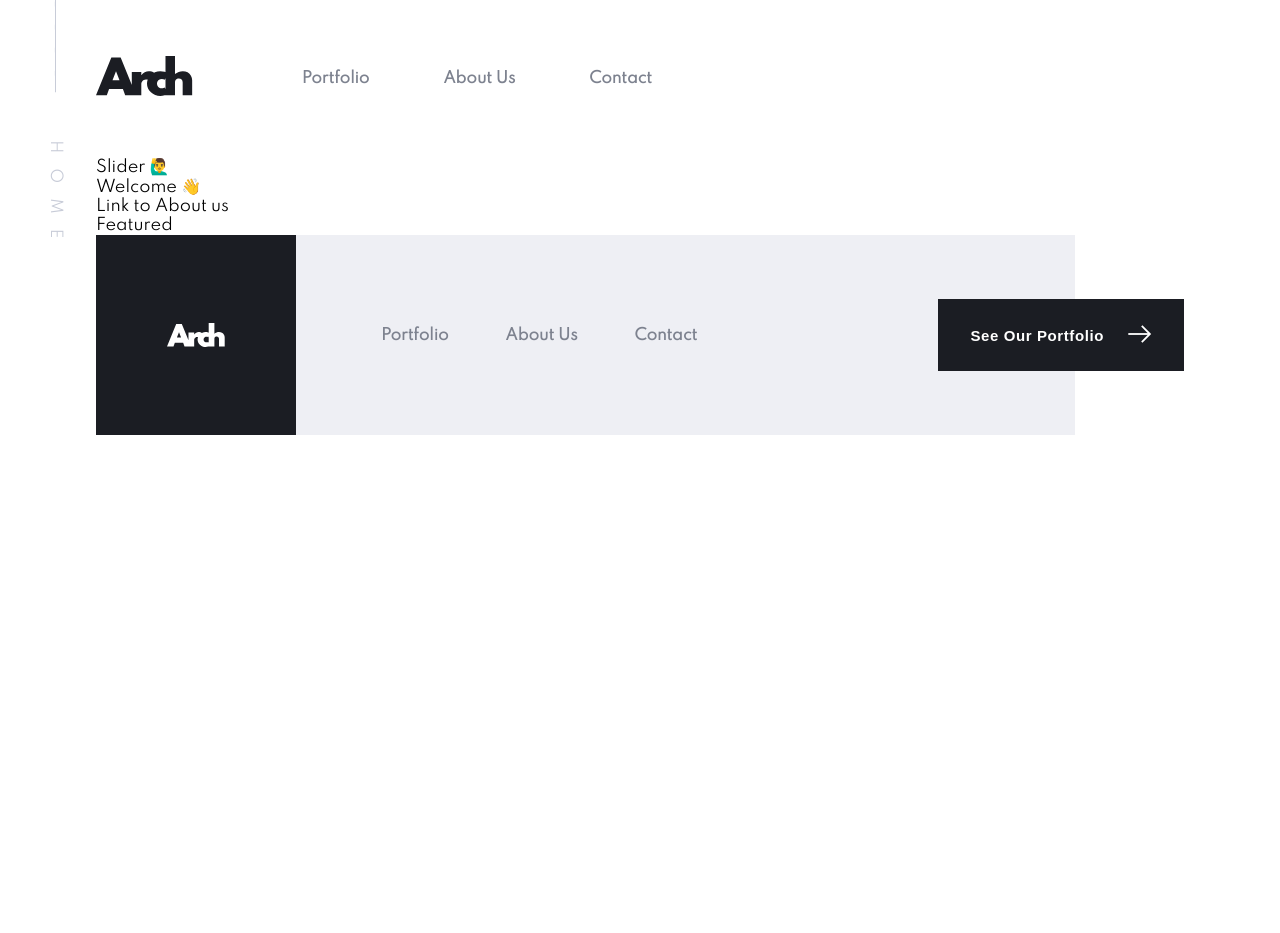
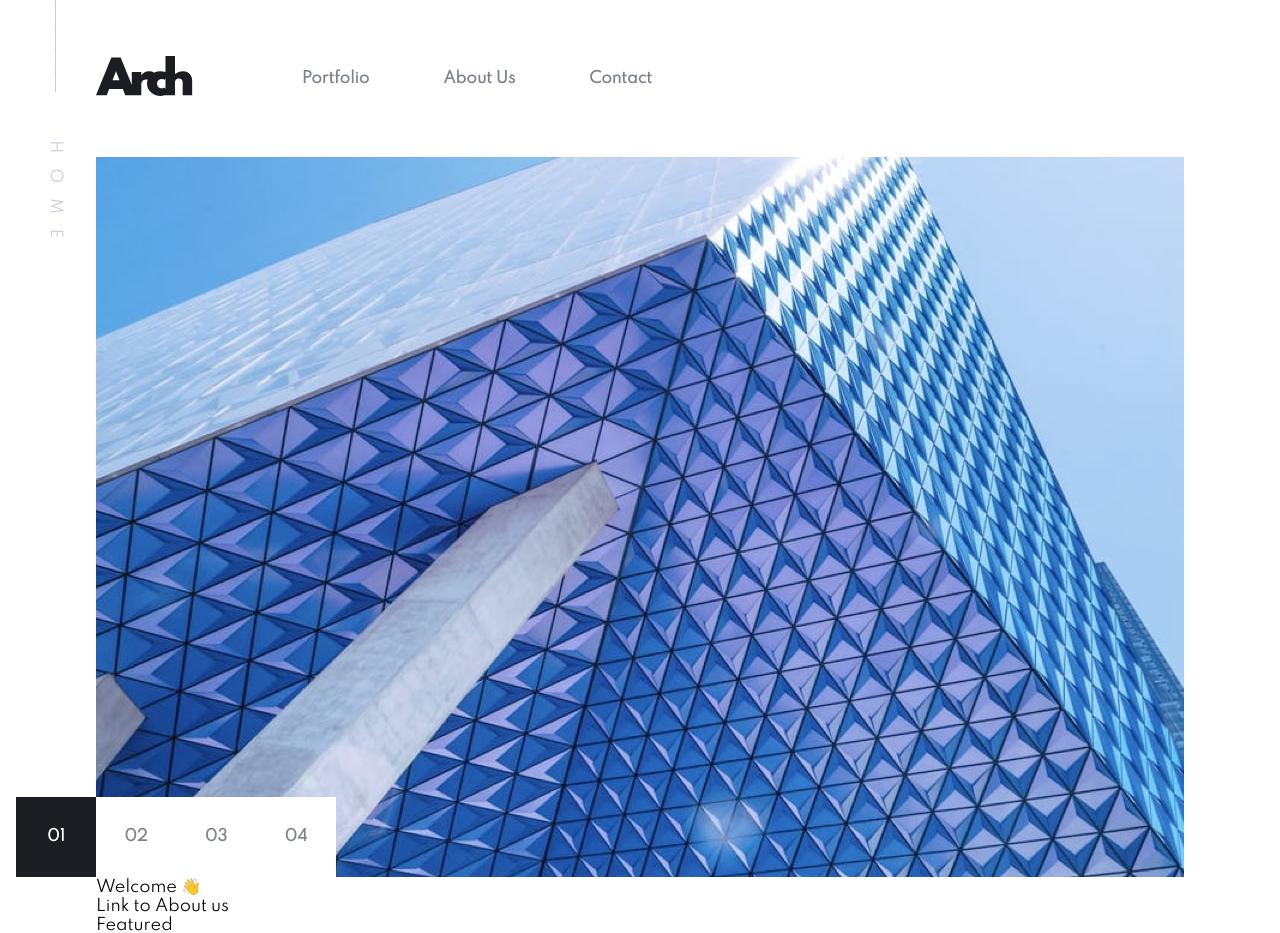
Before and after one commit to qb-rivkyb/arch-studio, a Next.js app: page / in a window 1280 px wide. Shown: the top 933 px of the page. Before the commit the page ends 800 px from the top, so only its background shows below. Built offline with nearby package versions, Linux system fonts and the light colour scheme.

Commit message:
add banner

```diff
--- /dev/null
+++ b/components/Banner/BannerButton.jsx
@@ -0,0 +1,9 @@
+import * as s from "./banner.styl";
+
+export default function BannerButton({ children, onClick, className }) {
+  return (
+    <div css={s.bannerButton} onClick={onClick} className={className}>
+      {children}
+    </div>
+  );
+}
--- /dev/null
+++ b/components/Banner/banner.styl.js
@@ -0,0 +1,42 @@
+import colors from "../../colors";
+
+export const banner = {
+  backgroundRepeat: "no-repeat",
+  height: "720px",
+  width: "100%",
+  position: "relative",
+};
+
+export const bannerButton = {
+  height: "80px",
+  width: "80px",
+  backgroundColor: "white",
+  color: colors.mediumGrey,
+  border: "none",
+  fontSize: "15px",
+  fontWeight: "bold",
+  display: "flex",
+  justifyContent: "center",
+  alignItems: "center",
+  cursor: "pointer",
+  "&:hover": {
+    backgroundColor: colors.veryLightGrey,
+  },
+};
+
+export const activeButton = {
+  backgroundColor: colors.darkBlue,
+  color: "white",
+};
+
+export const imageContainer = {
+  height: "720px",
+  width: "1100px",
+};
+
+export const buttonContainer = {
+  display: "flex",
+  marginLeft: "-80px",
+  position: "absolute",
+  bottom: 0,
+};
--- /dev/null
+++ b/components/Banner/index.jsx
@@ -0,0 +1,56 @@
+import { useState } from "react";
+import BannerButton from "./BannerButton";
+import * as s from "./banner.styl";
+
+export default function Banner() {
+  const images = [
+    {
+      url: "/home/desktop/image-hero-paramour.jpg",
+      header: "Project Paramour",
+      description:
+        "Project made for an art museum near Southwest London. Project Paramour is a statement of bold, modern architecture.",
+    },
+    {
+      url: "/home/desktop/image-hero-seraph.jpg",
+      header: "Seraph Station",
+      description:
+        "The Seraph Station project challenged us to design a unique station that would transport people through time. The result is a fresh and futuristic model inspired by space stations.",
+    },
+    {
+      url: "/home/desktop/image-hero-federal.jpg",
+      header: "Federal II Tower",
+      description:
+        "A sequel theme project for a tower originally built in the 1800s. We achieved this with a striking look of brutal minimalism with modern touches.",
+    },
+    {
+      url: "/home/desktop/image-hero-trinity.jpg",
+      header: "Trinity Bank Tower",
+      description:
+        "Trinity Bank challenged us to make a concept for a 84 story building located in the middle of a city with a high earthquake frequency. For this project we used curves to blend design and stability to meet our objectives.",
+    },
+  ];
+
+  const [currentImg, setCurrentImg] = useState(images[0]);
+
+  const changeImg = (index) => {
+    setCurrentImg(images[index]);
+  };
+
+  return (
+    <div css={[s.banner, { backgroundImage: `url(${currentImg.url})` }]}>
+      <div css={s.buttonContainer}>
+        {images.map((img, index) => (
+          <BannerButton
+            key={img.header}
+            onClick={() => {
+              changeImg(index);
+            }}
+            css={currentImg.url === img.url && s.activeButton}
+          >
+            {`0${index + 1}`}
+          </BannerButton>
+        ))}
+      </div>
+    </div>
+  );
+}
--- a/components/Layout/Footer/index.jsx
+++ b/components/Layout/Footer/index.jsx
@@ -1,6 +1,6 @@
 import Image from "next/image";
 import Link from "../../ui/Link";
-import Button from "../../ui/Button";
+import ArrowButton from "../../ui/ArrowButton";
 import * as s from "./footer.styl.js";
 
 export default function Footer() {
@@ -15,7 +15,7 @@ export default function Footer() {
         <Link href="/contact">Contact</Link>
       </div>
       <Link css={s.button} href="/portfolio">
-        <Button>see our portfolio</Button>
+        <ArrowButton>see our portfolio</ArrowButton>
       </Link>
     </div>
   );
--- /dev/null
+++ b/components/ui/ArrowButton/arrowButton.styl.js
@@ -0,0 +1,23 @@
+import colors from "../../../colors";
+
+export const button = {
+  height: "72px",
+  backgroundColor: colors.darkBlue,
+  color: "white",
+  border: "none",
+  fontSize: "15px",
+  textTransform: "capitalize",
+  display: "flex",
+  justifyContent: "space-between",
+  alignItems: "center",
+  padding: "24px 32px",
+  fontWeight: "bold",
+  letterSpacing: ".04em",
+  cursor: "pointer",
+  "&:hover": {
+    backgroundColor: colors.darkGrey,
+  },
+  "&:active": {
+    backgroundColor: colors.lightGrey,
+  },
+};
--- /dev/null
+++ b/components/ui/ArrowButton/index.jsx
@@ -0,0 +1,18 @@
+import Image from "next/image";
+import * as s from "./arrowButton.styl";
+
+export default function ArrowButton({ children }) {
+  return (
+    <button css={s.button}>
+      {children}
+      <div css={{ marginLeft: "24px" }}>
+        <Image
+          src="/icons/icon-arrow-white.svg"
+          alt="Picture of the author"
+          width={24}
+          height={18}
+        />
+      </div>
+    </button>
+  );
+}
--- a/components/ui/Button/index.jsx
+++ /dev/null
@@ -1,40 +0,0 @@
-import Image from "next/image";
-import colors from "../../../colors";
-
-export default function Button({ children }) {
-  return (
-    <button
-      css={{
-        height: "72px",
-        backgroundColor: colors.darkBlue,
-        color: "white",
-        border: "none",
-        fontSize: "15px",
-        textTransform: "capitalize",
-        display: "flex",
-        justifyContent: "space-between",
-        alignItems: "center",
-        padding: "24px 32px",
-        fontWeight: "bold",
-        letterSpacing: ".04em",
-        cursor: "pointer",
-        "&:hover": {
-          backgroundColor: colors.darkGrey,
-        },
-        "&:active": {
-          backgroundColor: colors.lightGrey,
-        },
-      }}
-    >
-      {children}
-      <div css={{ marginLeft: "24px" }}>
-        <Image
-          src="/icons/icon-arrow-white.svg"
-          alt="Picture of the author"
-          width={24}
-          height={18}
-        />
-      </div>
-    </button>
-  );
-}
--- a/pages/index.jsx
+++ b/pages/index.jsx
@@ -1,3 +1,4 @@
+import Banner from "../components/Banner";
 import Layout from "../components/Layout";
 import SideText from "../components/Layout/Header/SideText";
 
@@ -5,7 +6,7 @@ export default function IndexPage() {
   return (
     <Layout>
       <SideText>Home</SideText>
-      <div>Slider 🙋‍♂️</div>
+      <Banner />
       <div>Welcome 👋 </div>
       <div>Link to About us</div>
       <div>Featured</div>
```
